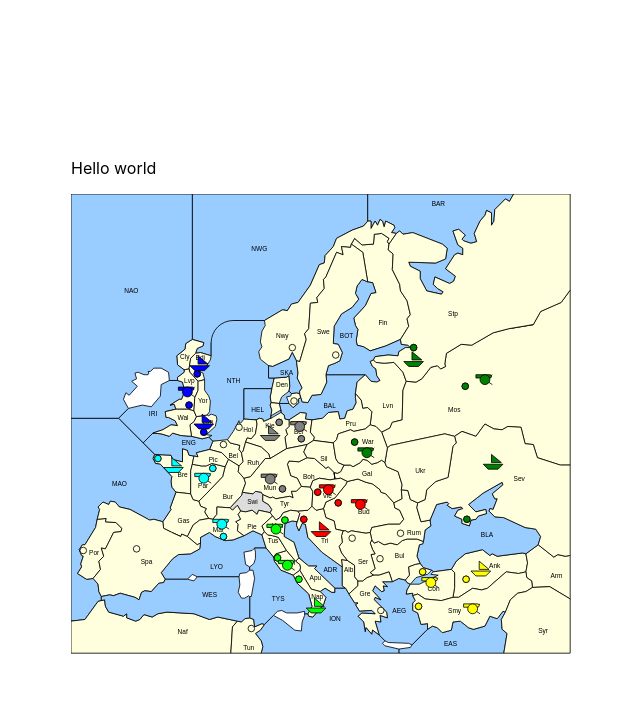
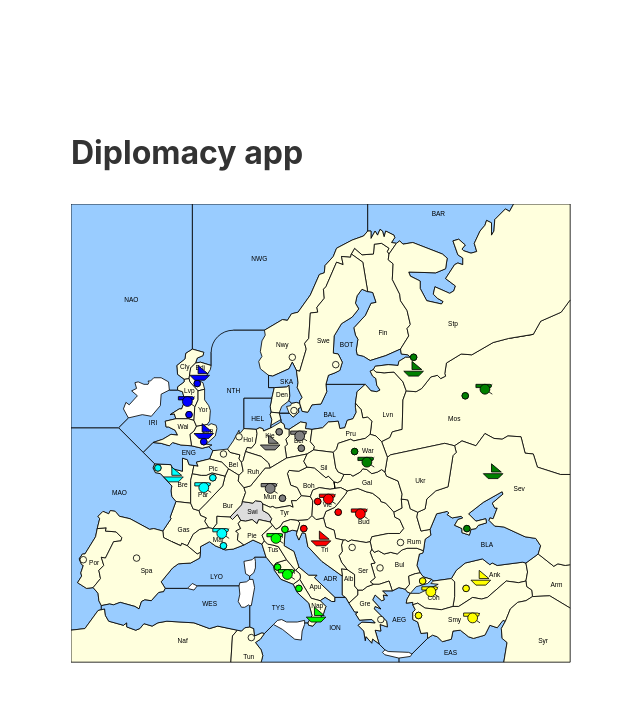
Before and after one commit to johnpooch/diplomacy-client, a React app: page / in a window 1280 px wide. Shown: the top 702 px of the page, without its empty margins (319-959 px from the left). Built offline with nearby package versions, Linux system fonts and the light colour scheme.

Commit message:
Styling setup

```diff
--- a/src/containers/App.jsx
+++ b/src/containers/App.jsx
@@ -7,10 +7,8 @@ function App () {
   return (
     <div className="app">
       <header className="app-header">
-        <p>
-          Hello world
-        </p>
-        <img src={mapImage} alt="Page Logo" />
+        <h1>Diplomacy app</h1>
+        <img src={mapImage} alt="Diplomacy map" />
       </header>
     </div>
   )
--- a/src/containers/App.scss
+++ b/src/containers/App.scss
@@ -1,12 +1,12 @@
+@import "../utils/variables";
+
 * {
   box-sizing: border-box;
 }
 
 html, body {
   margin: 0;
-  font-family: -apple-system, BlinkMacSystemFont, "Segoe UI", "Roboto", "Oxygen", "Ubuntu", "Cantarell", "Fira Sans", "Droid Sans", "Helvetica Neue", sans-serif;
-  -webkit-font-smoothing: antialiased;
-  -moz-osx-font-smoothing: grayscale;
+  font-family: $sans-stack;
 }
 
 .app {
@@ -16,6 +16,11 @@ html, body {
   align-items: center;
   justify-content: center;
 
+  h1 {
+    color: $primary-color;
+    margin: 0 0 $p*2 + px;
+  }
+
   img {
     width: 500px;
     max-width: 100%;
--- /dev/null
+++ b/src/utils/_variables.scss
@@ -0,0 +1,8 @@
+// fonts
+$sans-stack: -apple-system, BlinkMacSystemFont, "Segoe UI", Roboto, "Oxygen-Sans", Ubuntu, Cantarell, "Helvetica Neue", sans-serif;
+
+// colors
+$primary-color: #333;
+
+// sizes
+$p: 16;
```
